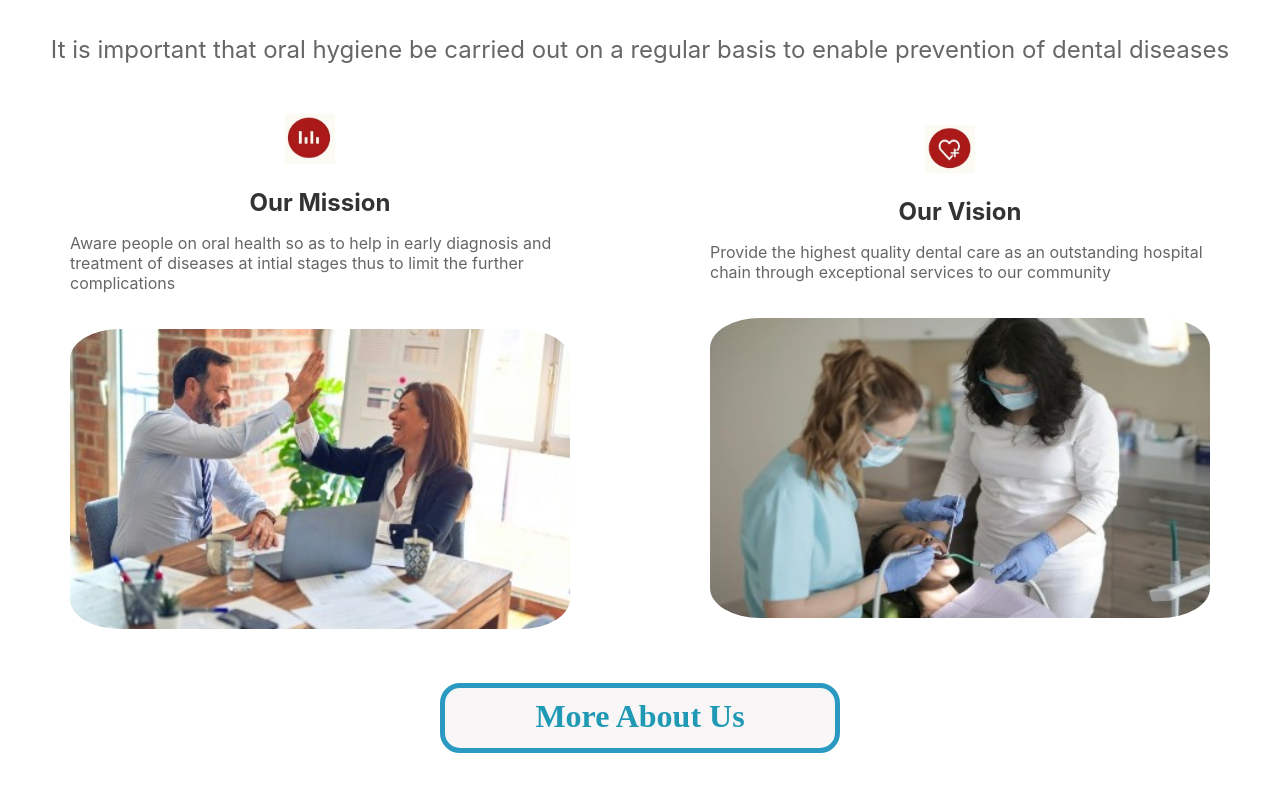
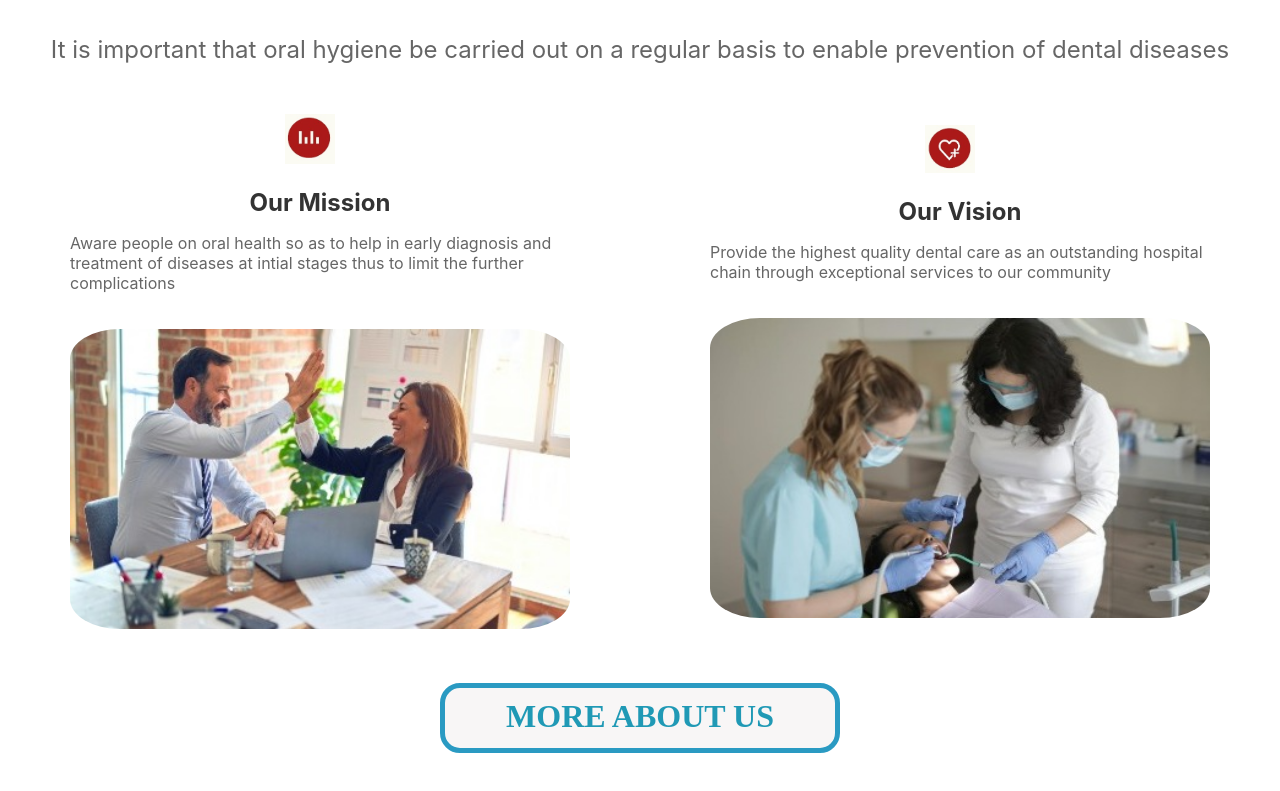
Before and after one commit to Kriti1211/DentalHi, a React (Create React App) app: page / in a window 1280 px wide. Shown: the part 811-1602 px from the top of the page. Built offline with nearby package versions, Linux system fonts and the light colour scheme.

Commit message:
Initial commit

```diff
--- a/src/components/AboutSection.js
+++ b/src/components/AboutSection.js
@@ -27,7 +27,7 @@ const AboutSection = () => {
           <img src="/assets/vision.jpeg" alt="Vision Icon" className="vision-image" />
         </div>
         <div className="center-button">
-          <Link to="/about" className="learn-more-button">More About Us</Link>
+          <Link to="/about" className="learn-more-button">MORE ABOUT US</Link>
         </div>
       </section>
     );
```
